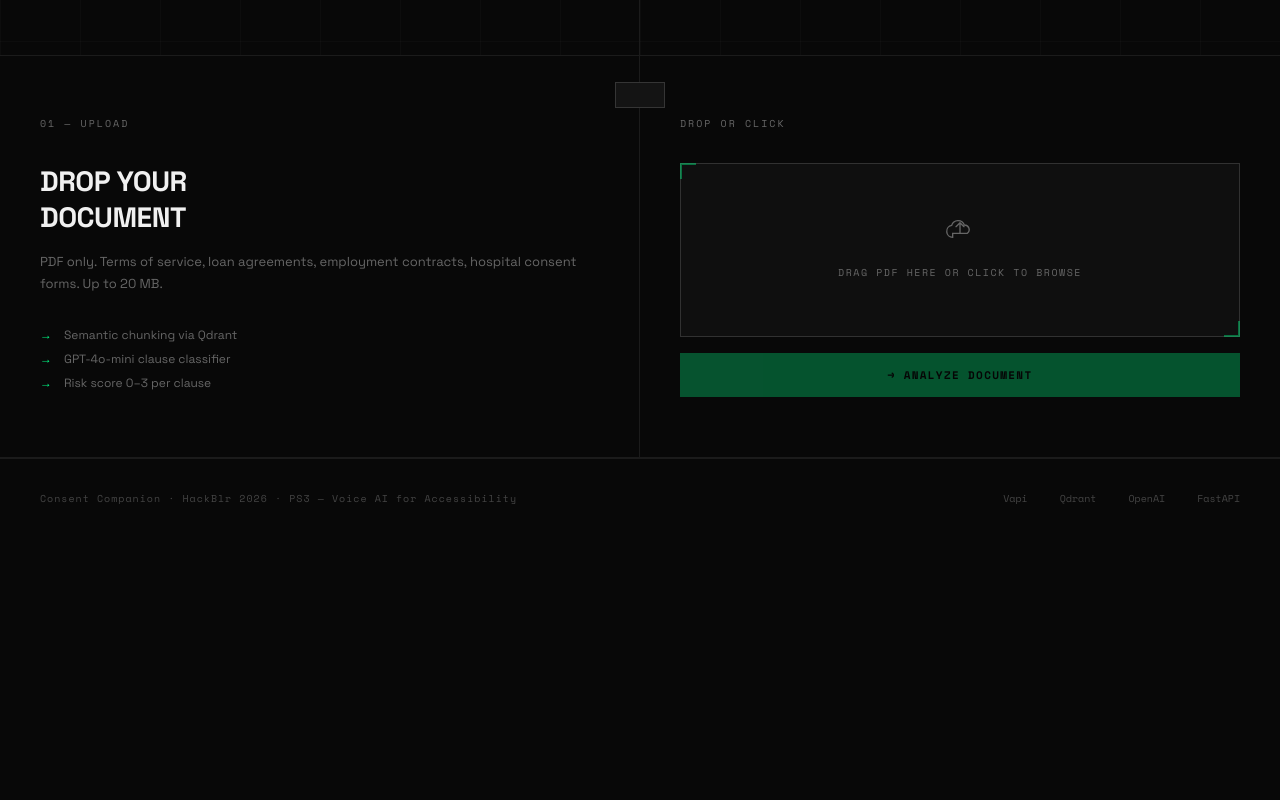
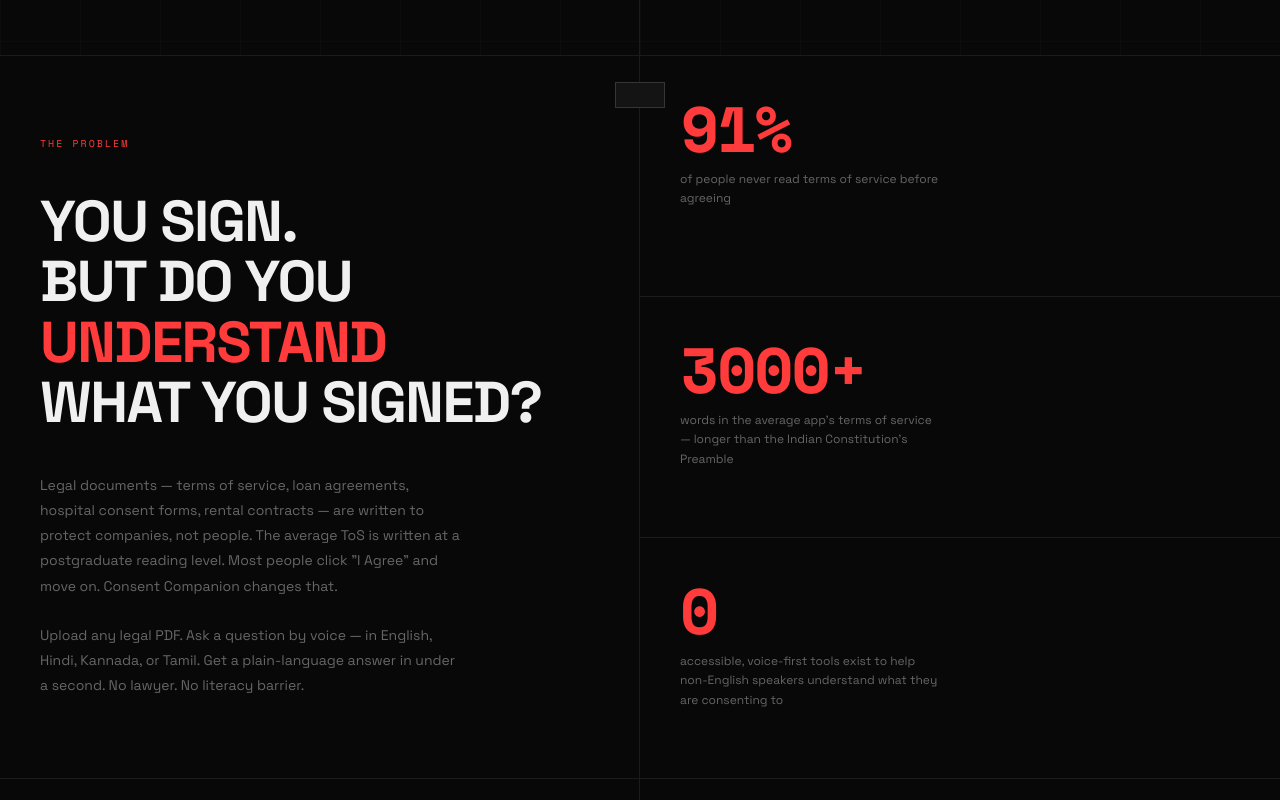
Before and after one commit to drushti-surkar/consent_companion_hackblr2026, a website: page frontend/index.html in a window 1280 px wide. Shown: the part 740-1540 px from the top of the page. Before the commit the page ends 1278 px from the top, so only its background shows below. Drawn offline with nearby package versions, Linux system fonts and the light colour scheme; no server answers.

Commit message:
Add problem statement section and Drushti Surkar credit

```diff
--- a/frontend/index.html
+++ b/frontend/index.html
@@ -166,6 +166,75 @@
       top: 40px; right: 40px;
       width: 20px; height: 20px;
       opacity: 0.3;
+    }
+
+    /* ─── PROBLEM BANNER ─── */
+    .problem-banner {
+      border-bottom: 1px solid var(--border);
+      overflow: hidden;
+      position: relative;
+    }
+    .problem-banner-inner {
+      display: grid;
+      grid-template-columns: 1fr 1fr;
+    }
+    .problem-left {
+      padding: 80px 40px;
+      border-right: 1px solid var(--border);
+      display: flex;
+      flex-direction: column;
+      gap: 40px;
+    }
+    .problem-label {
+      font-family: 'Space Mono', monospace;
+      font-size: 10px;
+      letter-spacing: 0.2em;
+      text-transform: uppercase;
+      color: var(--red);
+    }
+    .problem-headline {
+      font-size: clamp(32px, 4.5vw, 60px);
+      font-weight: 700;
+      line-height: 1.05;
+      letter-spacing: -1.5px;
+      text-transform: uppercase;
+    }
+    .problem-headline em {
+      font-style: normal;
+      color: var(--red);
+    }
+    .problem-body {
+      font-size: 14px;
+      color: var(--muted);
+      line-height: 1.8;
+      max-width: 420px;
+    }
+    .problem-right {
+      display: flex;
+      flex-direction: column;
+    }
+    .problem-stat {
+      flex: 1;
+      padding: 40px;
+      border-bottom: 1px solid var(--border);
+      display: flex;
+      flex-direction: column;
+      gap: 10px;
+    }
+    .problem-stat:last-child { border-bottom: none; }
+    .problem-stat-num {
+      font-size: clamp(40px, 5vw, 72px);
+      font-weight: 700;
+      letter-spacing: -2px;
+      line-height: 1;
+      color: var(--red);
+      font-family: 'Space Mono', monospace;
+    }
+    .problem-stat-text {
+      font-size: 12px;
+      color: var(--muted);
+      line-height: 1.6;
+      max-width: 260px;
     }
 
     /* ─── UPLOAD SECTION ─── */
@@ -491,11 +560,13 @@
     }
 
     @media (max-width: 768px) {
-      .hero, #upload-section, .voice-block { grid-template-columns: 1fr; }
-      .hero-left, .section-left, .voice-left { border-right: none; border-bottom: 1px solid var(--border); }
+      .hero, #upload-section, .voice-block, .problem-banner-inner { grid-template-columns: 1fr; }
+      .hero-left, .section-left, .voice-left, .problem-left { border-right: none; border-bottom: 1px solid var(--border); }
       nav { padding: 16px 20px; }
       .nav-links { display: none; }
-      .hero-left, .section-left, .section-right, .voice-left, .voice-right { padding: 40px 20px; }
+      .nav-tag { display: none; }
+      .hero-left, .section-left, .section-right, .voice-left, .voice-right, .problem-left { padding: 40px 20px; }
+      .problem-stat { padding: 24px 20px; }
       .clause-row, .risk-row, .analysis-header, .doc-bar { padding-left: 20px; padding-right: 20px; }
     }
   </style>
@@ -511,7 +582,7 @@
     <a href="#">Ask</a>
     <a href="#">About</a>
   </div>
-  <div class="nav-tag">HackBlr 2026 · PS3</div>
+  <div class="nav-tag">by Drushti Surkar · HackBlr 2026 · PS3</div>
 </nav>
 
 <!-- HERO -->
@@ -580,6 +651,41 @@
           <div class="stat-number">0.25s</div>
           <div class="stat-label">Time to first spoken answer via semantic vector retrieval</div>
         </div>
+      </div>
+    </div>
+  </div>
+</section>
+
+<!-- PROBLEM STATEMENT -->
+<section class="problem-banner">
+  <div class="problem-banner-inner">
+    <div class="problem-left">
+      <div class="problem-label">The Problem</div>
+      <h2 class="problem-headline">
+        You Sign.<br>
+        But Do You<br>
+        <em>Understand</em><br>
+        What You Signed?
+      </h2>
+      <p class="problem-body">
+        Legal documents — terms of service, loan agreements, hospital consent forms, rental contracts — are written to protect companies, not people. The average ToS is written at a postgraduate reading level. Most people click "I Agree" and move on. Consent Companion changes that.
+      </p>
+      <p class="problem-body" style="margin-top:-16px">
+        Upload any legal PDF. Ask a question by voice — in English, Hindi, Kannada, or Tamil. Get a plain-language answer in under a second. No lawyer. No literacy barrier.
+      </p>
+    </div>
+    <div class="problem-right">
+      <div class="problem-stat">
+        <div class="problem-stat-num">91%</div>
+        <div class="problem-stat-text">of people never read terms of service before agreeing</div>
+      </div>
+      <div class="problem-stat">
+        <div class="problem-stat-num">3000+</div>
+        <div class="problem-stat-text">words in the average app's terms of service — longer than the Indian Constitution's Preamble</div>
+      </div>
+      <div class="problem-stat">
+        <div class="problem-stat-num">0</div>
+        <div class="problem-stat-text">accessible, voice-first tools exist to help non-English speakers understand what they are consenting to</div>
       </div>
     </div>
   </div>
@@ -699,7 +805,7 @@
 
 <!-- FOOTER -->
 <footer>
-  <div class="footer-left">Consent Companion · HackBlr 2026 · PS3 — Voice AI for Accessibility</div>
+  <div class="footer-left">Consent Companion · Built by Drushti Surkar · HackBlr 2026 · PS3</div>
   <div class="footer-right">
     <span>Vapi</span>
     <span>Qdrant</span>
```
